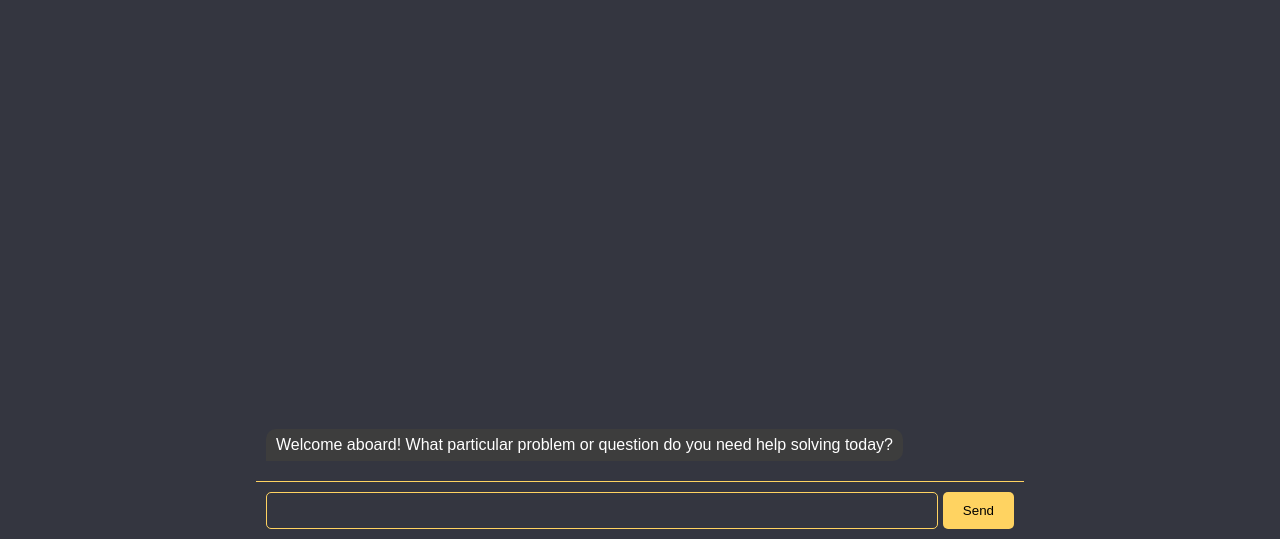
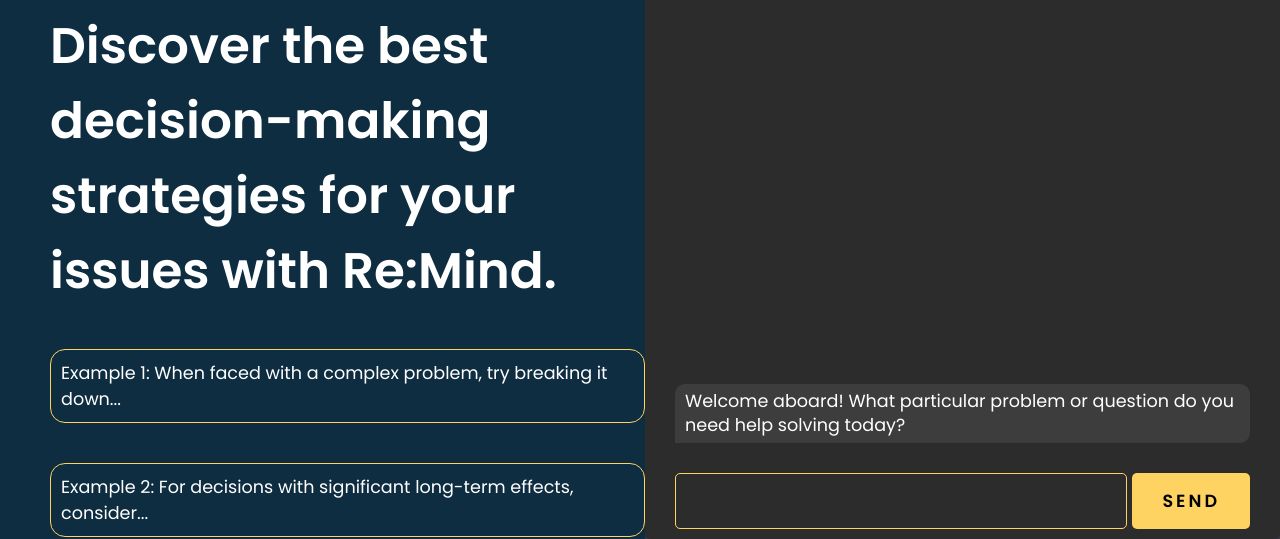
Before and after one commit to jcpe/ReMind-Chatbot-5, a React app: page / in a window 1280 px wide. Shown: the part 261-800 px from the top of the page. Built offline with nearby package versions, Linux system fonts and the light colour scheme.

Commit message:
Re:Mind Landing Page

```diff
--- a/src/components/chatbot.js
+++ b/src/components/chatbot.js
@@ -13,7 +13,7 @@
     'Welcome aboard! What particular problem or question do you need help solving today?',
     'Hello! I\'m your assistant for today. Could you specify the problem or area where you\'re seeking assistance?',
     'Hi! Let\'s get started. What specific issue or challenge can I assist you with today?',
-    'Greetings! To offer the best assistance, could you please tell me about the specific problem or question you have? This stuff'
+    'Greetings! To offer the best assistance, could you please tell me about the specific problem or question you have?'
   ];
 
 const getRandomPrompt = () => {
@@ -49,8 +49,21 @@
 };
 
   return (
-  <>
-    <div className="chatbot-header">Re:Mind</div>
+    <div className="chat-container">
+      <div className="left-side">
+        <h1 className="app-name">Re:Mind</h1>
+        <h2 className="app-description">
+          Discover the best decision-making strategies for your issues with Re:Mind.
+        </h2>
+        {/* Add your examples here */}
+        <div className="example">
+          <p>Example 1: When faced with a complex problem, try breaking it down...</p>
+        </div>
+        <div className="example">
+          <p>Example 2: For decisions with significant long-term effects, consider...</p>
+        </div>
+        {/* Add more examples as needed */}
+      </div>
       <div className="chatbot">
         <div className="messages" ref={messagesContainerRef}>
           {messages.map((message, index) => (
@@ -69,7 +82,7 @@
           <button onClick={sendMessage}>Send</button>
         </div>
       </div>
-  </>
+    </div>
   );
 };
 
--- a/src/styles.css
+++ b/src/styles.css
@@ -2,48 +2,69 @@
 @import url('https://fonts.googleapis.com/css2?family=Poppins:wght@400;600&display=swap');
 
 body {
-  font-family: Arial, sans-serif;
+  font-family: 'Poppins', Arial, sans-serif;
   margin: 0;
   padding: 0;
   display: flex;
-  justify-content: center;
-  align-items: flex-end;
+  justify-content: flex-start; /* Align children to the start */
+  align-items: stretch; /* Stretch children to fill the container height */
   height: 100vh;
-  background-color: #343640; /* Dark mode background */
-  color: #FFF; /* Light text color for dark mode */
-  transition: all 0.3s ease;
+  background-color: #343640;
+  color: #FFF;
   overflow-x: hidden;
+}
+
+.chat-container {
+  display: flex;
+  width: 100vw; /* Use viewport width to ensure it covers the entire width */
+  height: 100vh; /* Use viewport height to ensure it covers the entire height */
 }
 
 .chatbot {
   border-radius: 5px;
-  overflow: hidden;
   display: flex;
   flex-direction: column;
-  justify-content: flex-end;/* Make sure the input area stays at the bottom */
-  width: 768px;
-  max-width: 768px;
-  max-height: 100vh;
-  background-color: transparent; /* Remove the background */
-  margin-top: 60px;
-  position: relative;
-  z-index: 1;
+  width: 50%; /* Half the width */
+  background-color: #2c2c2c; /* A visible color different from body background */
+  overflow: hidden;
+  padding-left: 20px;
+  padding-right: 20px;
 }
 
-/* Header for the app name */
-.chatbot-header {
-  width: 100%;
-  position: fixed; /* Changed from relative to fixed position */
-  top: 0; /* Align to the top of the viewport */
-  left: 0; /* Align to the left of the viewport */
-  z-index: 1000; /* High z-index to ensure the header is above other content */
-  background-color: #0e2d41; /* Primary color for the header */
-  color: #FFF;
-  font-family: 'Poppins', Arial, sans-serif; /* Use Poppins with Arial as fallback */
-  padding: 10px;
-  font-size: 1.5em;
-  text-align: center;
-  box-shadow: 0 2px 4px rgba(0,0,0,.3); /* Add shadow for depth (optional) */
+.left-side {
+  width: 50%; /* Adjust as needed */
+  padding-top: 100px; /* Space from the top */
+  display: flex;
+  flex-direction: column;
+  align-items: flex-start; /* Align text to the left */
+  padding-left: 50px; /* Space from the left side */
+  color: #FFF; /* Default text color */
+  font-family: 'Poppins', sans-serif;
+  background-color: #0e2d41;
+}
+
+.app-name {
+  font-size: 100px;
+  color: #ffd361;
+  margin: 0; /* Removes default margin */
+}
+
+.app-description {
+  font-size: 50px; /* Half the size of the app name */
+  margin: 20px 0; /* Adjust the space around the description */
+}
+
+.example {
+  margin: 20px 0; /* Space between examples */
+  border: 1px solid #ffd361;
+  border-radius: 15px; /* Rounded corners */
+  padding: 10px; /* Padding inside the boxes */
+}
+
+.example p {
+  margin: 0; /* Removes default paragraph margin */
+  color: white;
+  font-size: 1.1em;
 }
 
 .messages {
@@ -53,11 +74,13 @@
   display: flex;
   flex-direction: column;
   align-items: flex-start; /* Left align messages */
+  justify-content: flex-end;
 }
 
 .message {
   margin-bottom: 10px;
   line-height: 1.4;
+  font-size: 1.1em;
   word-wrap: break-word;
   animation: slideUpAndFade 0.3s ease-out;
 }
@@ -81,7 +104,7 @@
 .input-area {
   display: flex;
   padding: 10px;
-  border-top: 1px solid #ffd361; /* Make border yellow */
+  position: static;
 }
 
 .input-area input {
@@ -92,6 +115,7 @@
   background-color: transparent; /* Make input transparent */
   color: #ffffff;
   border: 1px solid #ffd361; /* Make border yellow */
+  font-size: 1.1em;
   margin-right: 5px; /* Add space between input and button */
 }
 
@@ -104,8 +128,13 @@
   color: #000;
   border: none;
   border-radius: 5px;
-  padding: 10px 20px; /* Increase padding to make button larger */
+  padding: 15px 30px; /* Increase padding to make button larger */
   cursor: pointer;
+  font-size: 1.1em;
+  text-transform: uppercase;
+  letter-spacing: 3px;
+  font-family: 'Poppins', sans-serif; /* Set Poppins as the font family */
+  font-weight: 700; /* 700 weight for bold */
 }
 
 .input-area button:hover {
```
Also changed, not shown: public/bundle.js. Lines whose indentation alone changed are shown as unchanged.
